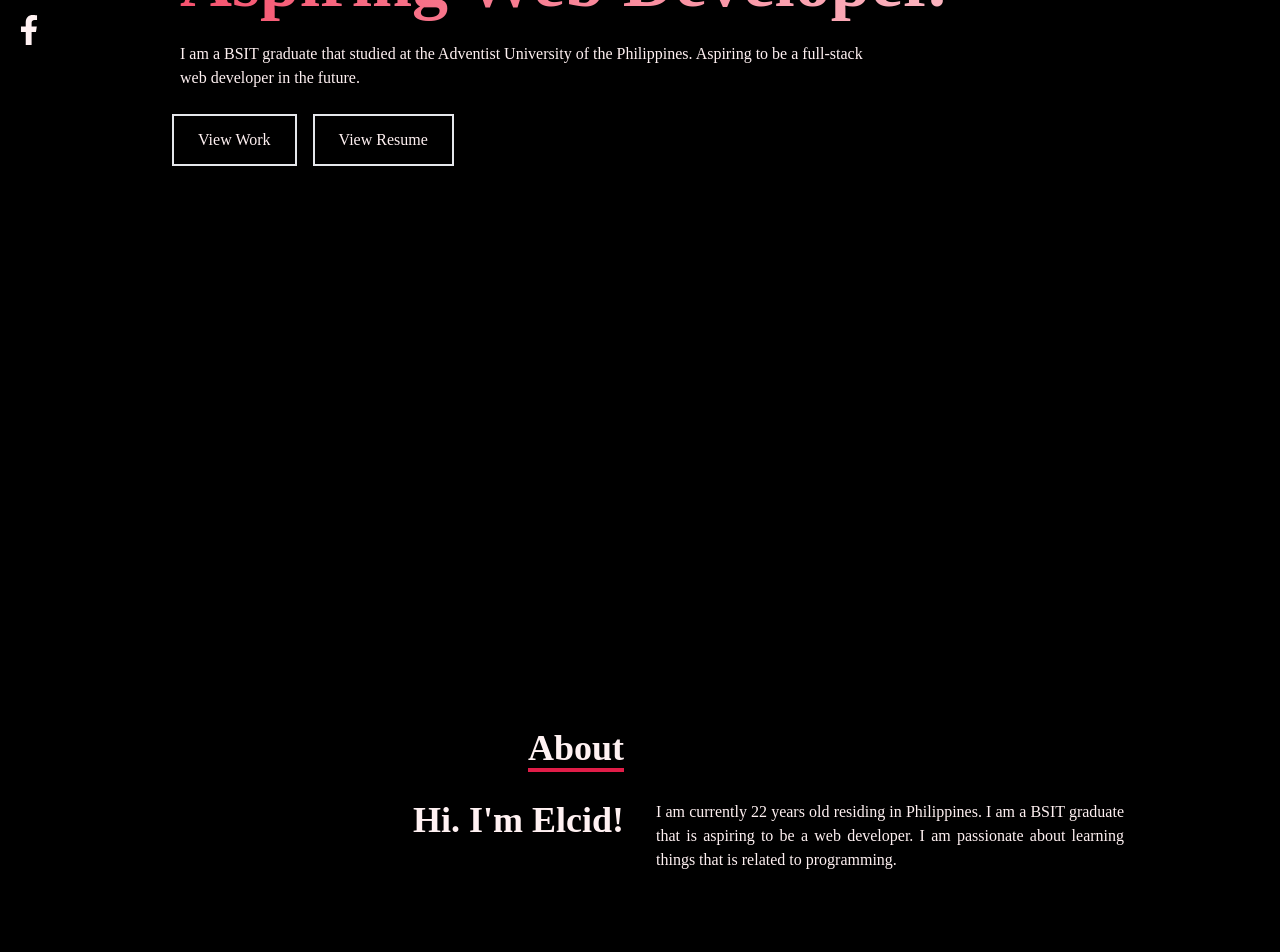
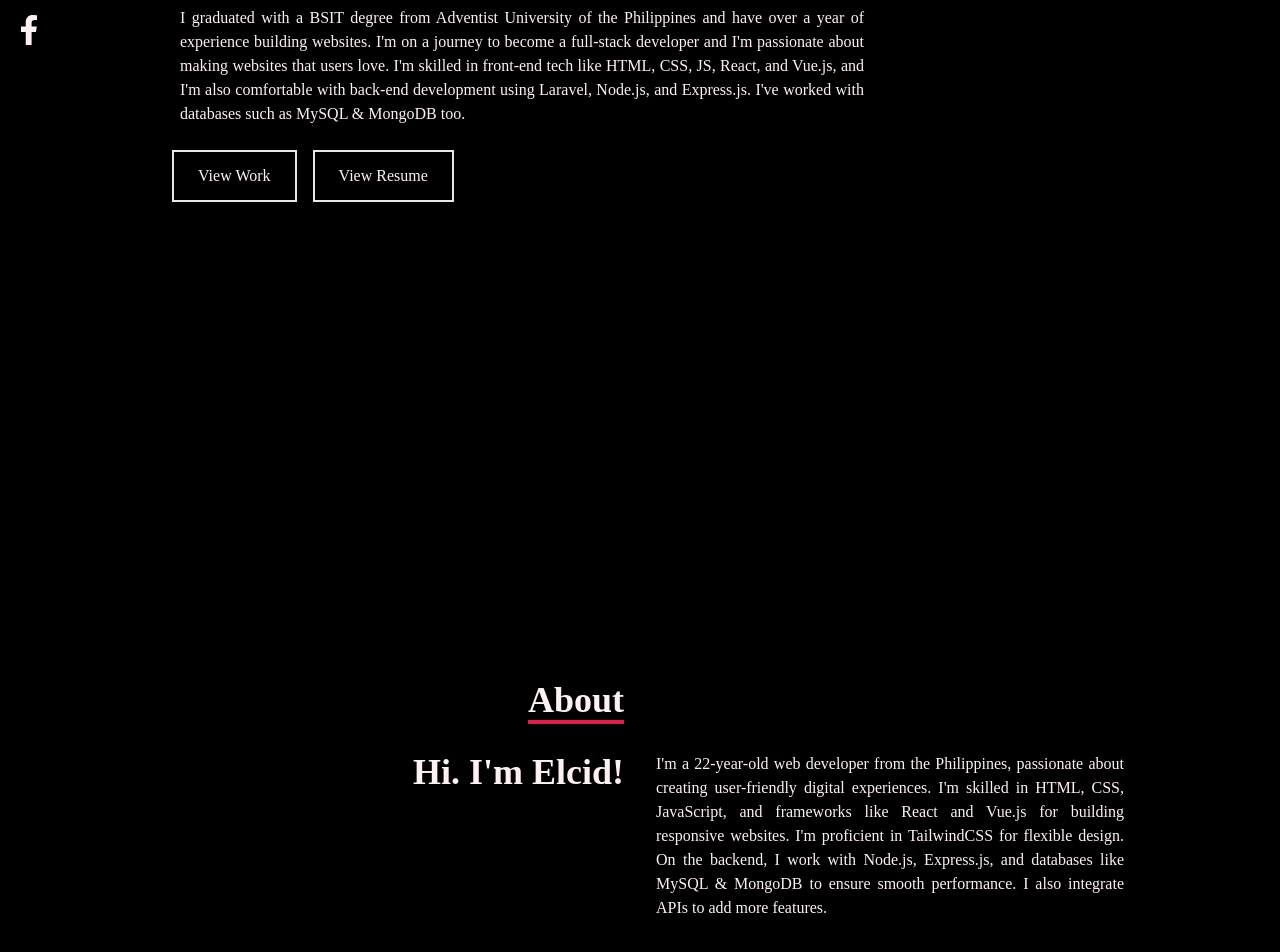
Before and after one commit to elciddelapaz/portfolio, a React (Create React App) app: page / in a window 1280 px wide. Shown: the part 400-1352 px from the top of the page. Built offline with nearby package versions, Linux system fonts and the light colour scheme.

Commit message:
update: contents

```diff
--- a/src/components/About.jsx
+++ b/src/components/About.jsx
@@ -33,9 +33,13 @@ export default function About() {
           </div>
           <div>
             <p className="text-justify">
-              I am currently {age()} years old residing in Philippines. I am a
-              BSIT graduate that is aspiring to be a web developer. I am
-              passionate about learning things that is related to programming.
+              I'm a {age()}-year-old web developer from the Philippines,
+              passionate about creating user-friendly digital experiences. I'm
+              skilled in HTML, CSS, JavaScript, and frameworks like React and
+              Vue.js for building responsive websites. I'm proficient in
+              TailwindCSS for flexible design. On the backend, I work with
+              Node.js, Express.js, and databases like MySQL & MongoDB to ensure
+              smooth performance. I also integrate APIs to add more features.
             </p>
           </div>
         </div>
--- a/src/components/Home.jsx
+++ b/src/components/Home.jsx
@@ -10,16 +10,20 @@ export default function Home() {
         <h1 className="text-4xl sm:text-7xl font-bold text-rose-50 p-2">
           Elcid Dela Paz
         </h1>
-        {/* <iframe src={pdfUrl} /> */}
         <h2
           className="text-4xl sm:text-7xl font-bold text-rose-600 bg-gradient-to-l bg-clip-text text-transparent from-rose-50 via-rose-500 to-rose-900
             animate-text p-2"
         >
-          Aspiring Web Developer.
+          Junior Full-stack Developer.
         </h2>
-        <p className="text-rose-50 py-4 max-w-[700px] p-2">
-          I am a BSIT graduate that studied at the Adventist University of the
-          Philippines. Aspiring to be a full-stack web developer in the future.
+        <p className="text-rose-50 py-4 max-w-[700px] p-2 text-justify">
+          I graduated with a BSIT degree from Adventist University of the
+          Philippines and have over a year of experience building websites. I'm
+          on a journey to become a full-stack developer and I'm passionate about
+          making websites that users love. I'm skilled in front-end tech like
+          HTML, CSS, JS, React, and Vue.js, and I'm also comfortable with
+          back-end development using Laravel, Node.js, and Express.js. I've
+          worked with databases such as MySQL & MongoDB too.
         </p>
         <div className="flex gap-4 text-rose-50">
           <Link to="work" smooth={true} duration={500}>
```
